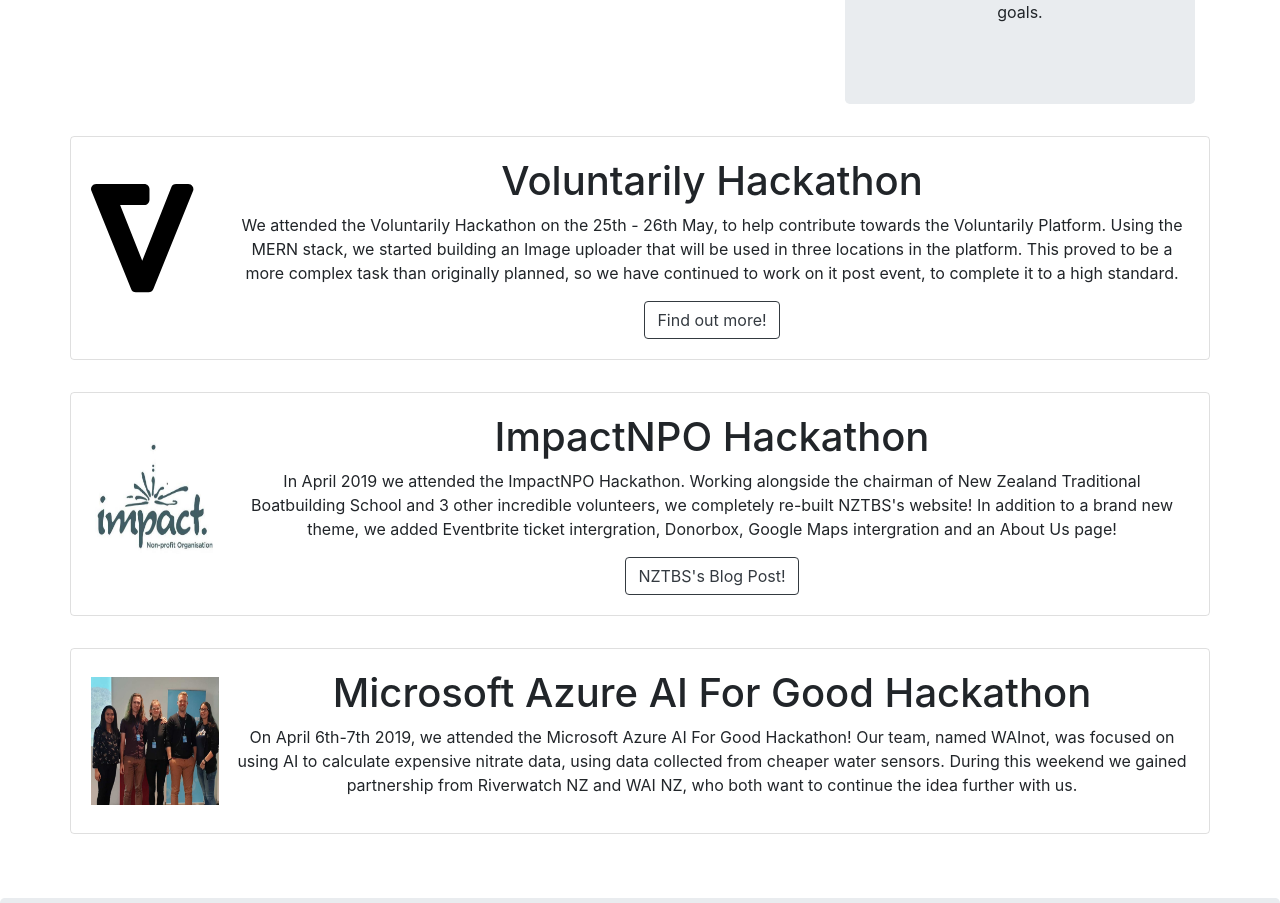
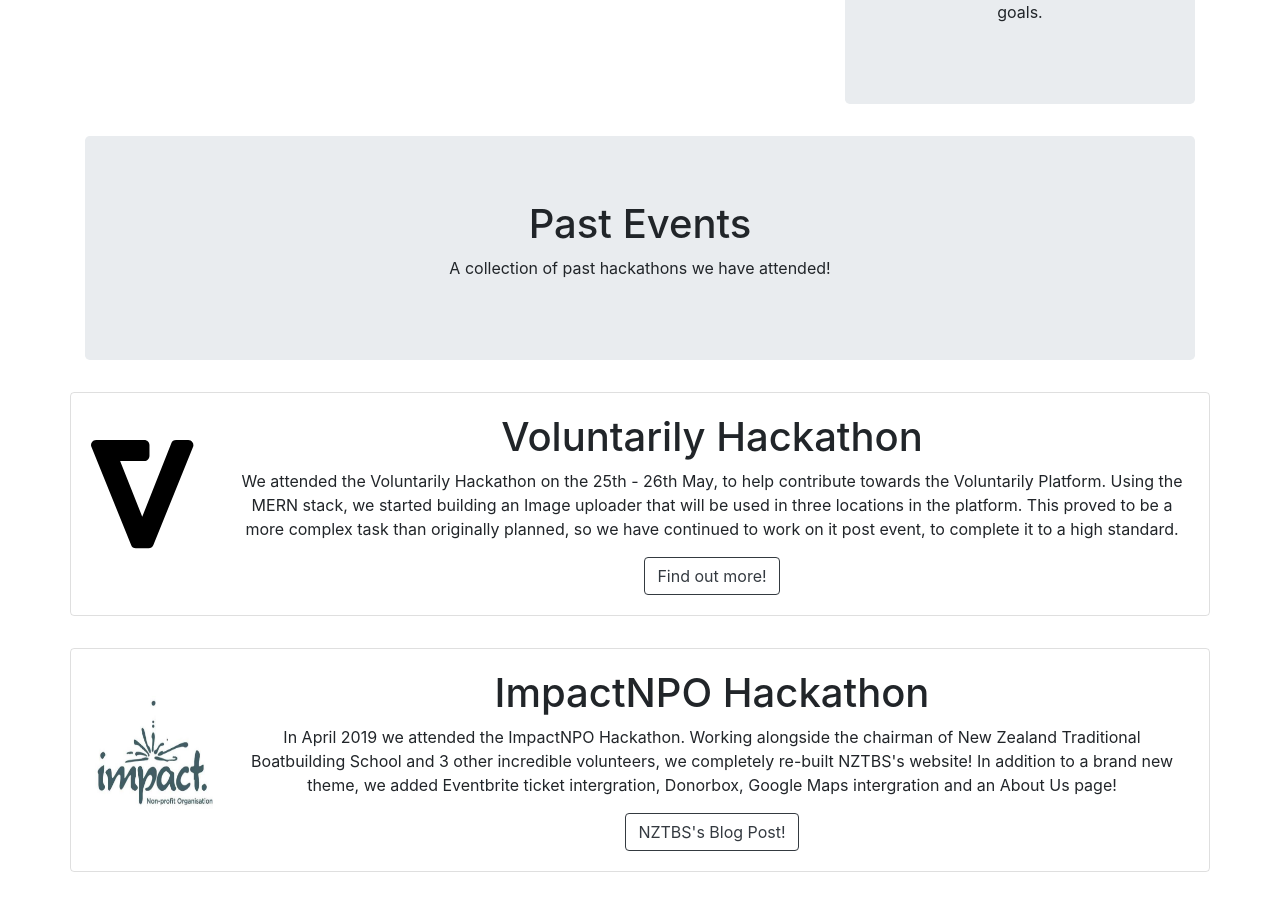
Before and after one commit to MoniqueWarrington/Datacomp2019, a React (Create React App) app: page / in a window 1280 px wide. Shown: the part 1120-2023 px from the top of the page. Built offline with nearby package versions, Linux system fonts and the light colour scheme.

Commit message:
Past Events Jumbotron added

```diff
--- a/src/App.js
+++ b/src/App.js
@@ -13,6 +13,7 @@
 import AIForGoodEvent from './components/PastEvents/mediaEvent/AIForGoodEvent';
 
 import Footer from './components/Footer/Footer'
+import PastEventsJumbotron from './components/PastEventsJumbotron/PastEventsJumbotron';
 function App() {
   return (
     <div className="App">
@@ -27,6 +28,7 @@
             <OurMission />
           </Col>
         </Row>
+        <PastEventsJumbotron />
         <Row style={{ paddingBottom: '2rem' }}>
           <VoluntarilyEvent />
         </Row>
--- /dev/null
+++ b/src/components/PastEventsJumbotron/PastEventsJumbotron.js
@@ -0,0 +1,18 @@
+import React from 'react';
+import Jumbotron from 'react-bootstrap/Jumbotron';
+// import fluid from 'react-bootstrap/Jumbotron';
+import Container from 'react-bootstrap/Container';
+
+function PastEventsJumbotron() {
+  return (
+    <Jumbotron>
+      <Container>
+        <h1>Past Events</h1>
+        <p>
+          A collection of past hackathons we have attended!
+        </p>
+      </Container>
+    </Jumbotron>
+  );
+}
+export default PastEventsJumbotron;
```
